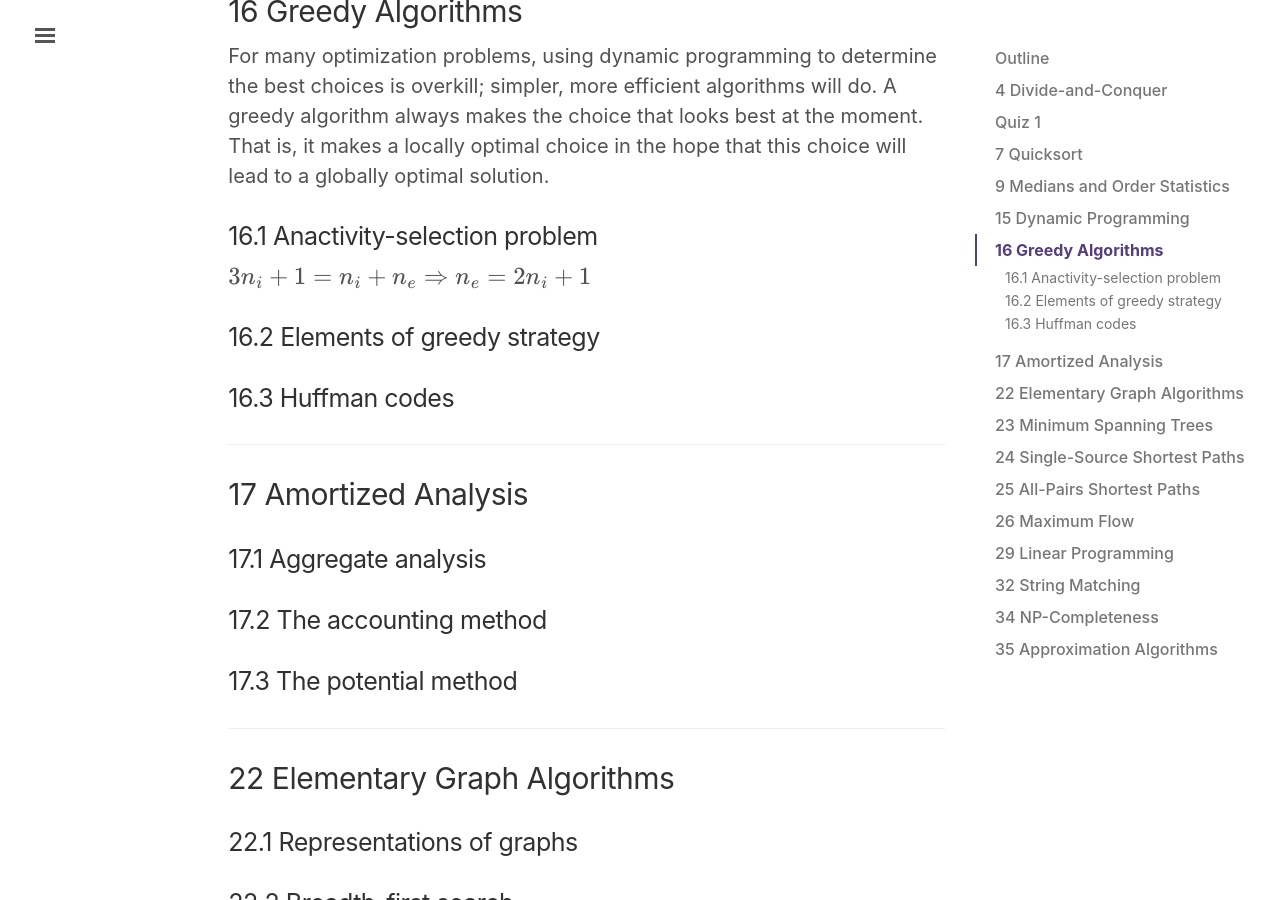
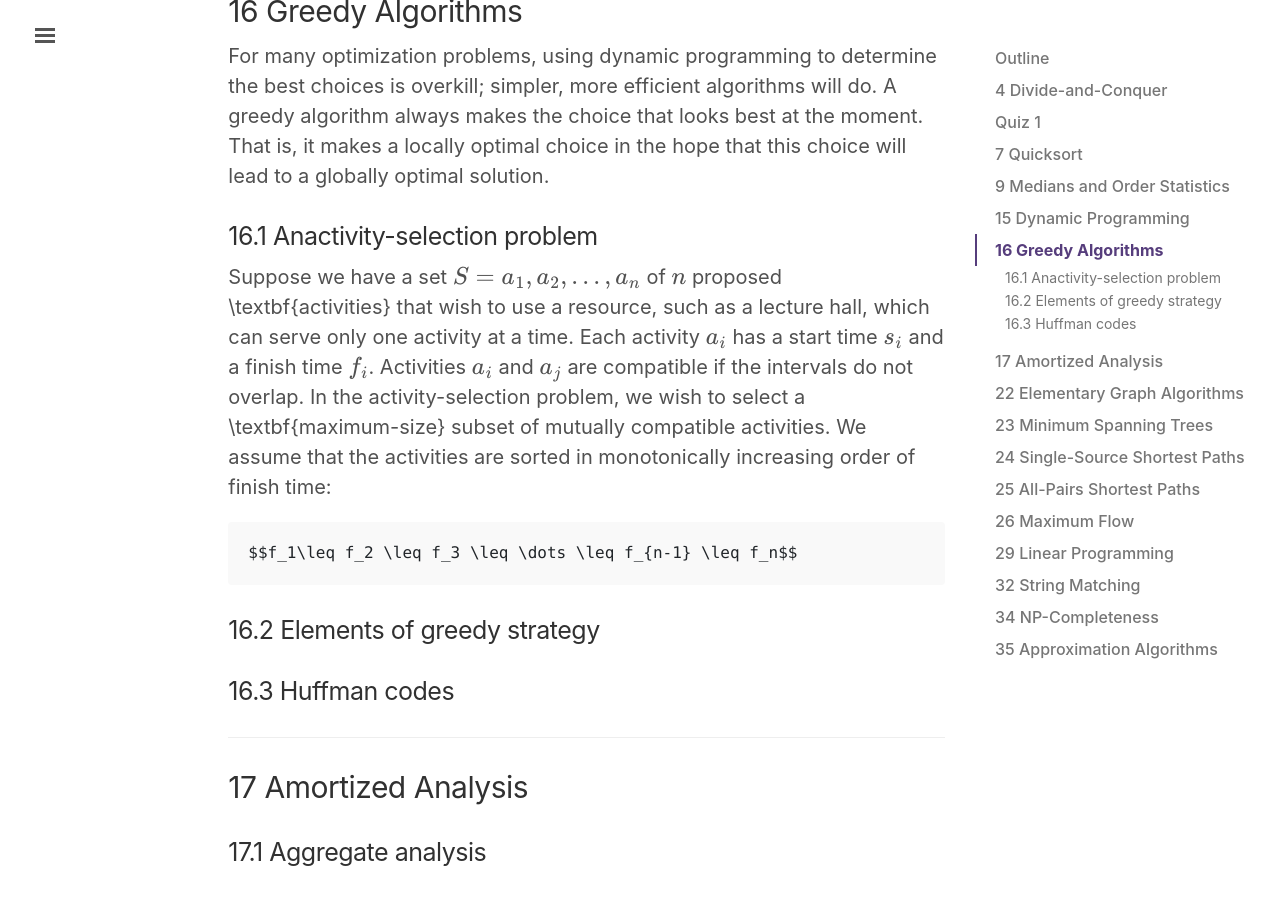
Before and after one commit to lingt-xyz/note, a Jekyll site: the page built from _posts/2018-09-01-COMP465.md, in a window 1280 px wide and 900 px high, scrolled down 8119 px. Built offline with Jekyll 4.4.1, drawn with Linux system fonts in a browser that asks for light colours; formulas are drawn with MathJax 3; comment, search, counter and statistics services are not loaded.

Commit message:
test 465

```diff
--- a/_posts/2018-09-01-COMP465.md
+++ b/_posts/2018-09-01-COMP465.md
@@ -310,10 +310,12 @@ where {% raw %}$$a \geq 1, b > 1 $${% endraw %}.
 For many optimization problems, using dynamic programming to determine the best choices is overkill; simpler, more efficient algorithms will do. A greedy algorithm always makes the choice that looks best at the moment. That is, it makes a locally optimal choice in the hope that this choice will lead to a globally optimal solution.
 
 ### 16.1 Anactivity-selection problem
-{% raw %}$$
-3n_i + 1=n_i+n_e \\
-\Rightarrow n_e = 2n_i + 1
-$${% endraw %}
+{% raw %}
+Suppose we have a set $S={a_1,a_2, \dots, a_n}$ of $n$ proposed \textbf{activities} that wish to use a resource, such as a lecture hall, which can serve only one activity at a time. Each activity $a_i$ has a start time $s_i $ and a finish time $f_i$. Activities $a_i$ and $a_j$ are compatible if the intervals do not overlap. In the activity-selection problem, we wish to select a \textbf{maximum-size} subset of mutually compatible activities. We assume that the activities are sorted in monotonically increasing order of finish time:
+
+    $$f_1\leq f_2 \leq f_3 \leq \dots \leq f_{n-1} \leq f_n$$
+
+{% endraw %}
 
 ### 16.2 Elements of greedy strategy
 
```
